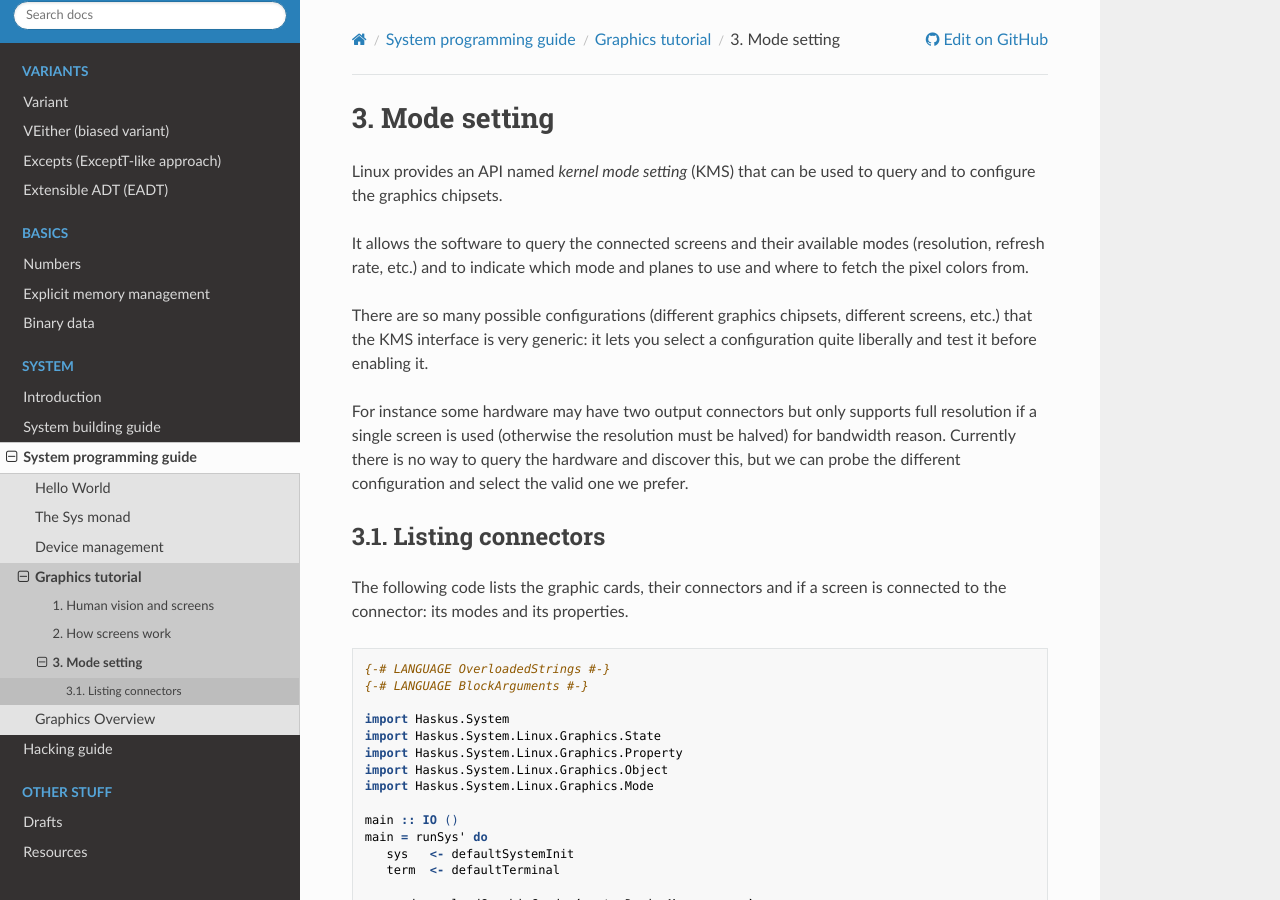
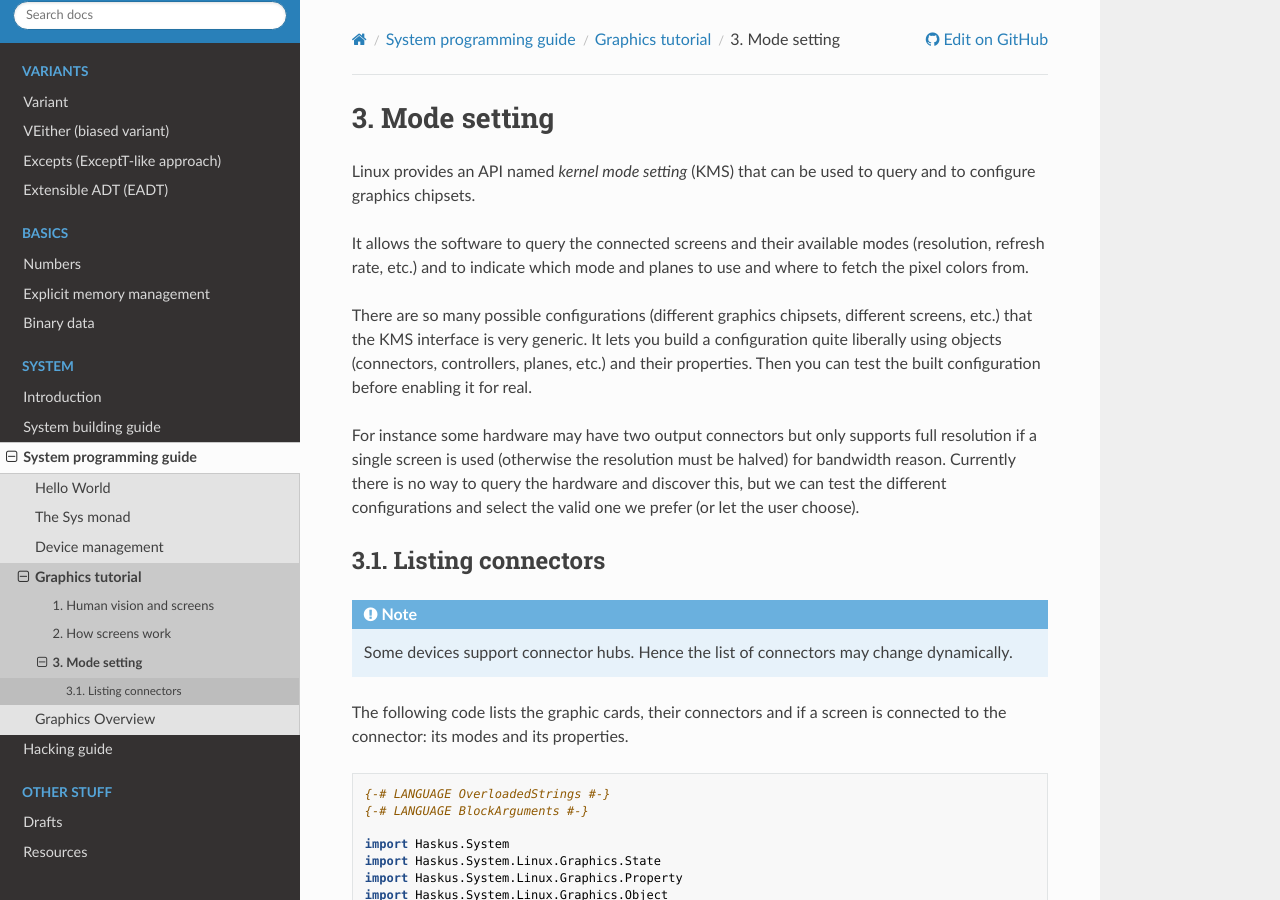
Before and after one commit to haskus/haskus-manual, a Sphinx documentation site: the page built from source/system/programming/graphics/tutorial/mode_setting.rst, in a window 1280 px wide and 900 px high. Built offline with Sphinx 7.4.7 and the Read the Docs theme 2.0.0, drawn with Linux system fonts in a browser that asks for light colours; pages that are not in the unit, such as notebooks, are missing from menus.

```diff
--- a/source/system/programming/graphics/tutorial/mode_setting.rst
+++ b/source/system/programming/graphics/tutorial/mode_setting.rst
@@ -3,24 +3,31 @@
 ============
 
 Linux provides an API named *kernel mode setting* (KMS) that can be used to
-query and to configure the graphics chipsets.
+query and to configure graphics chipsets.
 
 It allows the software to query the connected screens and their available modes
 (resolution, refresh rate, etc.) and to indicate which mode and planes to use
 and where to fetch the pixel colors from.
 
 There are so many possible configurations (different graphics chipsets,
-different screens, etc.) that the KMS interface is very generic: it lets you
-select a configuration quite liberally and test it before enabling it.
+different screens, etc.) that the KMS interface is very generic. It lets you
+build a configuration quite liberally using objects (connectors, controllers,
+planes, etc.) and their properties. Then you can test the built configuration
+before enabling it for real.
 
 For instance some hardware may have two output connectors but only supports full
 resolution if a single screen is used (otherwise the resolution must be halved)
 for bandwidth reason. Currently there is no way to query the hardware and
-discover this, but we can probe the different configuration and select the
-valid one we prefer.
+discover this, but we can test the different configurations and select the
+valid one we prefer (or let the user choose).
 
 Listing connectors
 ------------------
+
+.. note::
+
+   Some devices support connector hubs. Hence the list of connectors may change
+   dynamically.
 
 The following code lists the graphic cards, their connectors and if a screen is
 connected to the connector: its modes and its properties.
```
Also changed, not shown: source/system/programming/graphics/tutorial/human_vision.rst (+7 -3 lines).
